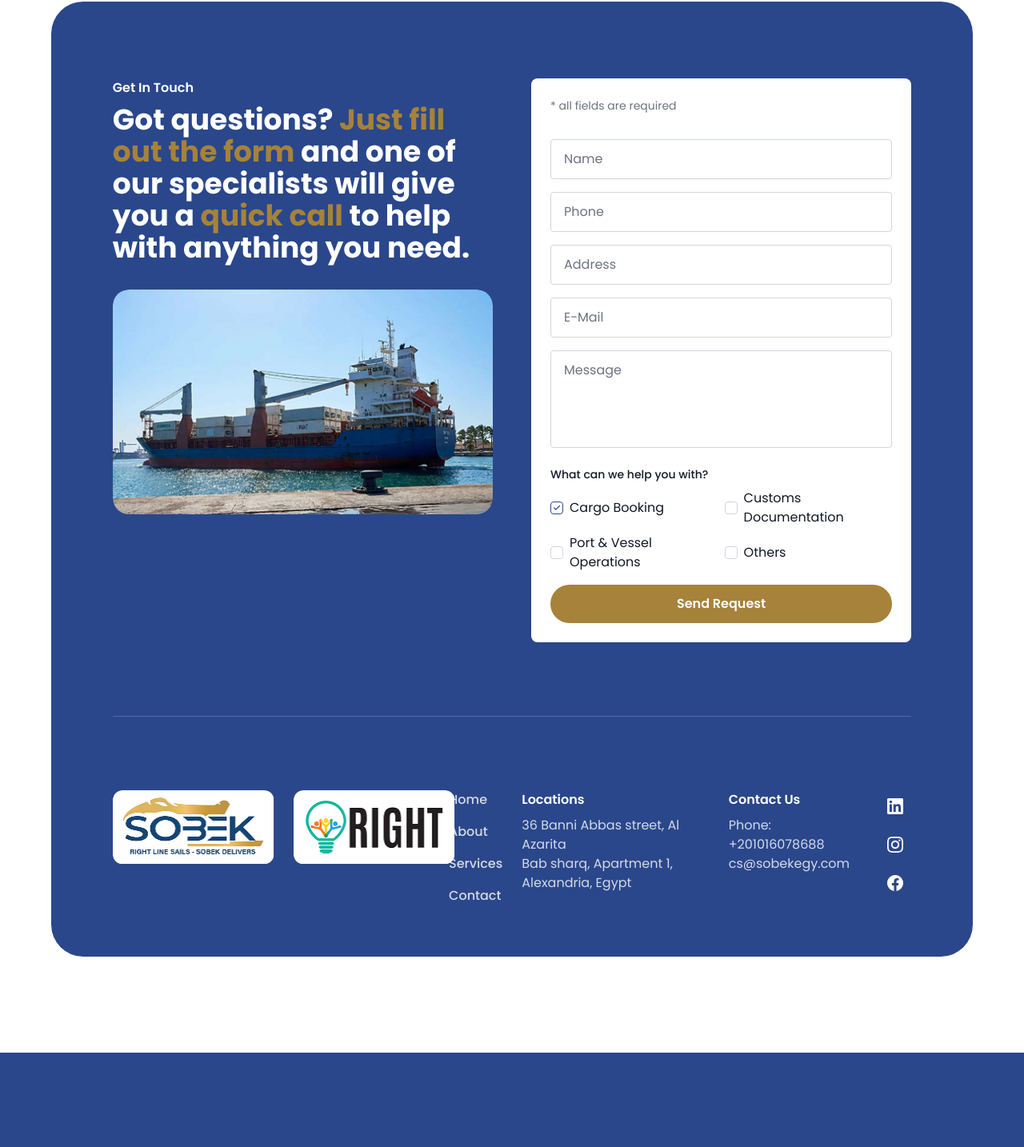
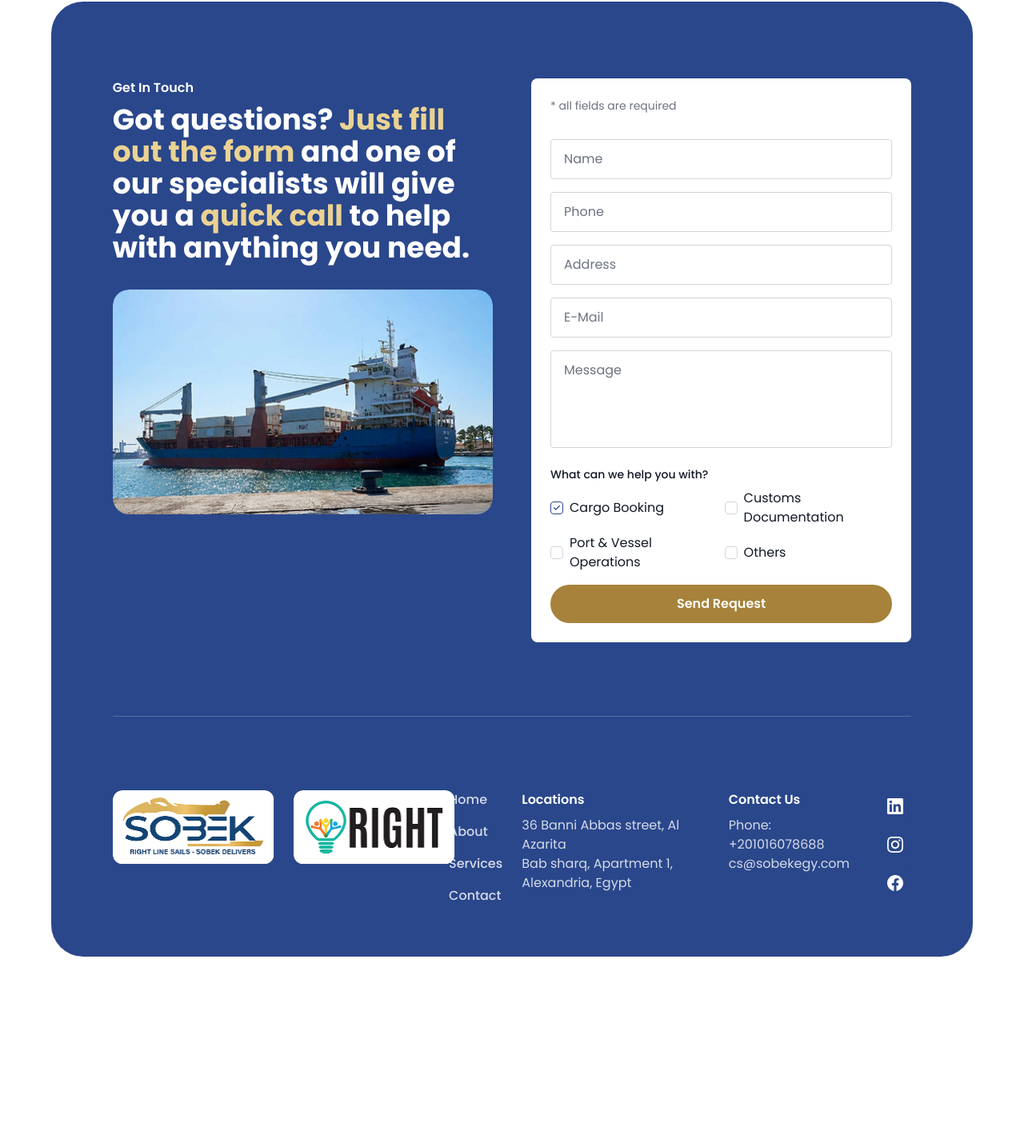
Before and after one commit to Mostafa-Aboheaba/sobek, a Next.js app: page /about in a window 1280 px wide. Shown: the part 2979-4413 px from the top of the page at 80% size. After the commit the page ends 4295 px from the top, so only its background shows below. Built offline with nearby package versions, Linux system fonts and the light colour scheme.

Commit message:
lighter golden color for text spans on blue card

```diff
--- a/app/about/page.tsx
+++ b/app/about/page.tsx
@@ -4,7 +4,6 @@ import AboutSobek from "@/components/AboutSobek";
 import AboutRightLine from "@/components/AboutRightLine";
 import WhyChooseSobek from "@/components/WhyChooseSobek";
 import GetInTouch from "@/components/GetInTouch";
-import Footer from "@/components/Footer";
 import type { Metadata } from "next";
 
 export const metadata: Metadata = {
@@ -33,9 +32,6 @@ export default function AboutPage() {
 
       {/* Get In Touch Section */}
       <GetInTouch />
-
-      {/* Footer */}
-      <Footer />
     </main>
   );
 }
--- a/components/ContactInfo.tsx
+++ b/components/ContactInfo.tsx
@@ -36,7 +36,7 @@ const ContactInfo = () => {
           color: '#012C4E',
         }}
       >
-        Got questions? <span style={{ color: '#A6823A' }}>Just fill out the form</span> and one of our specialists will give you a <span style={{ color: '#A6823A' }}>quick call</span> to help with anything you need.
+        Got questions? <span style={{ color: '#EAD292' }}>Just fill out the form</span> and one of our specialists will give you a <span style={{ color: '#EAD292' }}>quick call</span> to help with anything you need.
       </p>
 
       <div className="space-y-6">
--- a/components/GetInTouch.tsx
+++ b/components/GetInTouch.tsx
@@ -15,7 +15,7 @@ const GetInTouchLeftContent = () => {
     >
       <p className="text-white font-semibold mb-2">Get In Touch</p>
       <h2 className="text-2xl sm:text-3xl md:text-4xl font-bold mb-6 text-white">
-        Got questions? <span style={{ color: '#A6823A' }}>Just fill out</span> <span style={{ color: '#A6823A' }}>the form</span> and one of our specialists will give you a <span style={{ color: '#A6823A' }}>quick call</span> to help with anything you need.
+        Got questions? <span style={{ color: '#EAD292' }}>Just fill out</span> <span style={{ color: '#EAD292' }}>the form</span> and one of our specialists will give you a <span style={{ color: '#EAD292' }}>quick call</span> to help with anything you need.
       </h2>
 
       {/* Image */}
--- a/components/Hero.tsx
+++ b/components/Hero.tsx
@@ -24,7 +24,7 @@ const Hero = () => {
       {/* Content Container - Max width 1440px with 24px padding */}
       <div className="relative z-10 w-full h-full flex">
         <div className="max-w-2xl flex flex-col gap-[10px] hero-content">
-          <h1 className="text-white hero-heading animate-fade-in-up">
+          <h1 className="text-white hero-heading animate-fade-in-up whitespace-nowrap">
             Ship smarter with Sobek
           </h1>
           <p className="text-white hero-tagline animate-fade-in-up delay-200">
```
